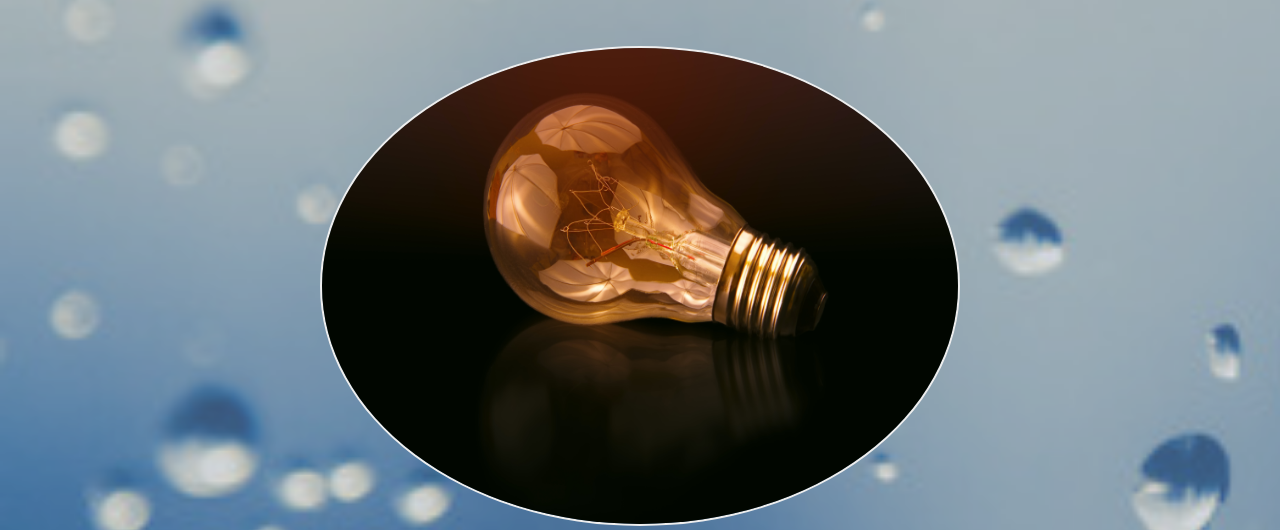
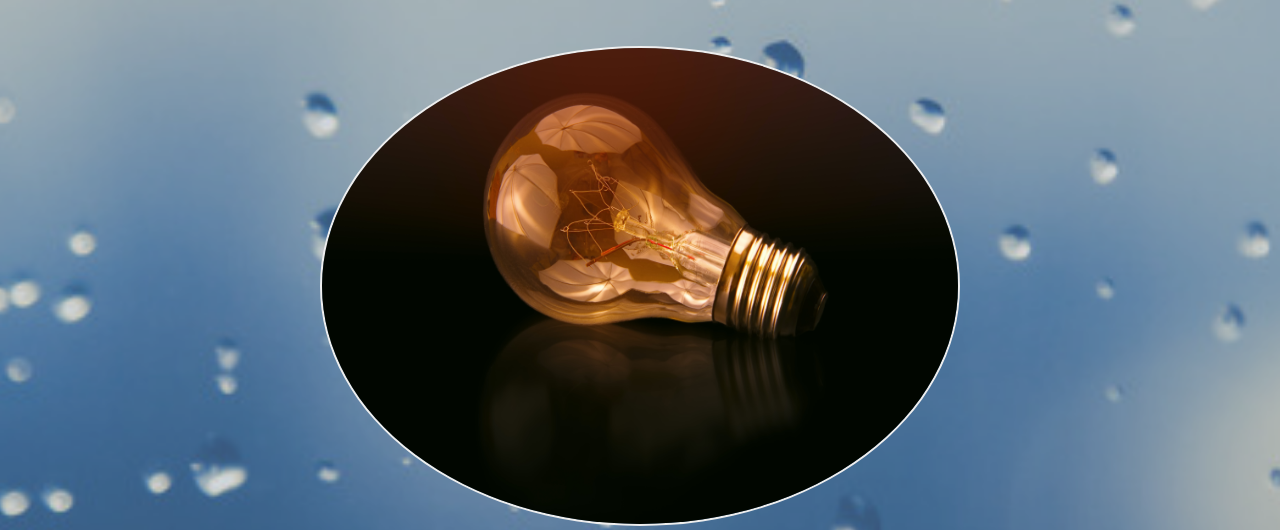
Before and after one commit to hyeonyohwan/practicePortfolio, a plain HTML site: page index.html in a window 1280 px wide. Shown: the part 74-604 px from the top of the page. Drawn offline with Linux system fonts and the light colour scheme.

Commit message:
modify img errors

```diff
--- a/style.css
+++ b/style.css
@@ -151,10 +151,7 @@ p {
 
 /* Home */
 #home {
-  background-image: url("../imgs/background.png");
-  background-repeat: no-repeat;
-  justify-content: center;
-  background: cover;
+  background: url("./imgs/background.png") center/cover no-repeat;
   padding: 40px;
   padding-top: 120px;
   text-align: center;
```
